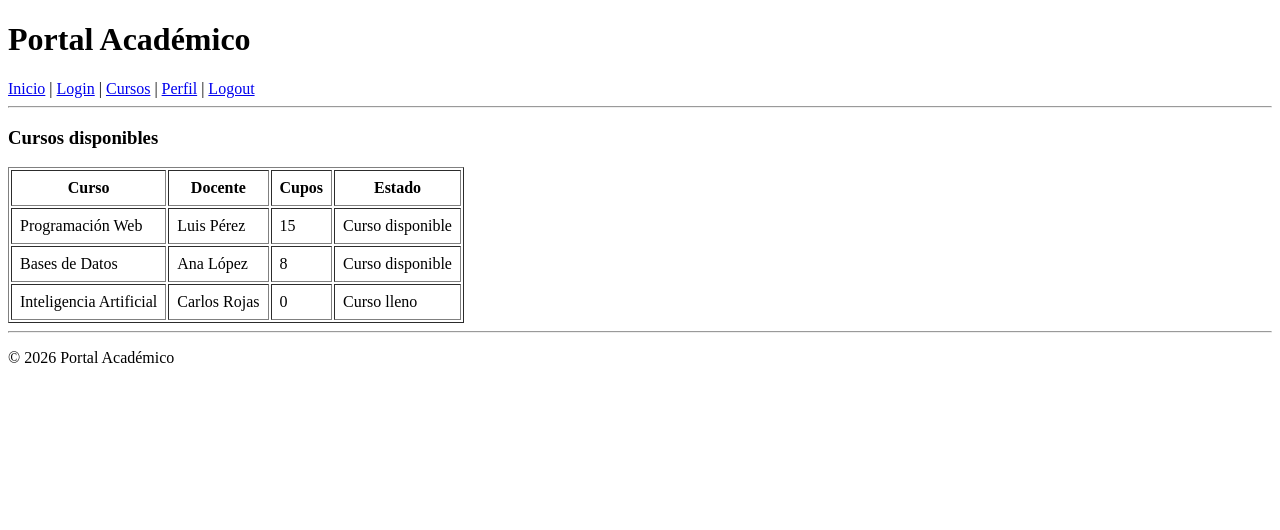
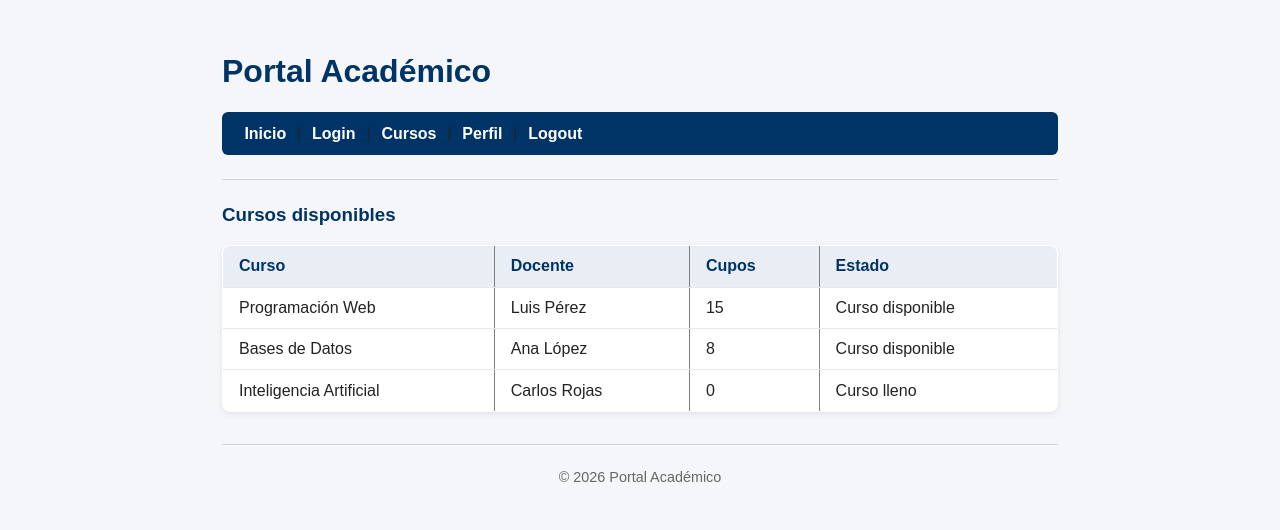
Before and after one commit to ArturoChambi/portal_academico, a Flask app: page /cursos in a window 1280 px wide. Shown: the top 530 px of the page. Run offline with Flask 3, Linux system fonts and the light colour scheme.

Commit message:
Implementacion de estilos con css

```diff
--- a/static/style.css
+++ b/static/style.css
@@ -0,0 +1,136 @@
+* {
+    box-sizing: border-box;
+}
+
+body {
+    font-family: Arial, Helvetica, sans-serif;
+    background: #f4f6f9;
+    color: #222;
+    margin: 0;
+    padding: 2rem;
+    max-width: 900px;
+    margin-left: auto;
+    margin-right: auto;
+}
+
+h1, h2, h3 {
+    color: #003366;
+}
+
+header {
+    margin-bottom: 1rem;
+}
+
+nav {
+    background: #003366;
+    padding: 0.8rem 1rem;
+    border-radius: 6px;
+}
+
+nav a {
+    color: #fff;
+    text-decoration: none;
+    font-weight: bold;
+    margin: 0 0.4rem;
+}
+
+nav a:hover {
+    text-decoration: underline;
+}
+
+hr {
+    border: none;
+    border-top: 1px solid #ccd4e0;
+    margin: 1.5rem 0;
+}
+
+form {
+    background: #fff;
+    padding: 1.2rem;
+    border-radius: 8px;
+    max-width: 360px;
+    box-shadow: 0 2px 6px rgba(0, 0, 0, 0.08);
+}
+
+label {
+    display: block;
+    margin-top: 0.6rem;
+    font-weight: bold;
+}
+
+input {
+    width: 100%;
+    padding: 0.5rem;
+    margin-top: 0.3rem;
+    border: 1px solid #ccd4e0;
+    border-radius: 4px;
+}
+
+button {
+    margin-top: 1rem;
+    padding: 0.55rem 1.2rem;
+    background: #003366;
+    color: #fff;
+    border: none;
+    border-radius: 4px;
+    cursor: pointer;
+    font-weight: bold;
+}
+
+button:hover {
+    background: #00509e;
+}
+
+table {
+    border-collapse: collapse;
+    width: 100%;
+    background: #fff;
+    margin-top: 1rem;
+    border-radius: 8px;
+    overflow: hidden;
+    box-shadow: 0 2px 6px rgba(0, 0, 0, 0.08);
+}
+
+th, td {
+    padding: 0.7rem 1rem;
+    border-bottom: 1px solid #e3e8ef;
+    text-align: left;
+}
+
+th {
+    background: #e9eef5;
+    color: #003366;
+}
+
+tr:last-child td {
+    border-bottom: none;
+}
+
+ul {
+    padding-left: 1.2rem;
+}
+
+li {
+    margin: 0.3rem 0;
+}
+
+a {
+    color: #00509e;
+}
+
+footer {
+    margin-top: 2rem;
+    text-align: center;
+    color: #666;
+    font-size: 0.9rem;
+}
+
+/* Mensajes flash */
+.flash-msg {
+    color: #155724;
+    background: #d4edda;
+    padding: 0.6rem 1rem;
+    border-radius: 4px;
+    list-style: none;
+    margin-bottom: 1rem;
+}
--- a/templates/base.html
+++ b/templates/base.html
@@ -3,6 +3,7 @@
 <head>
     <meta charset="UTF-8">
     <title>{% block title %}Portal Académico{% endblock %}</title>
+    <link rel="stylesheet" href="{{ url_for('static', filename='style.css') }}">
 </head>
 <body>
     <header>
```
